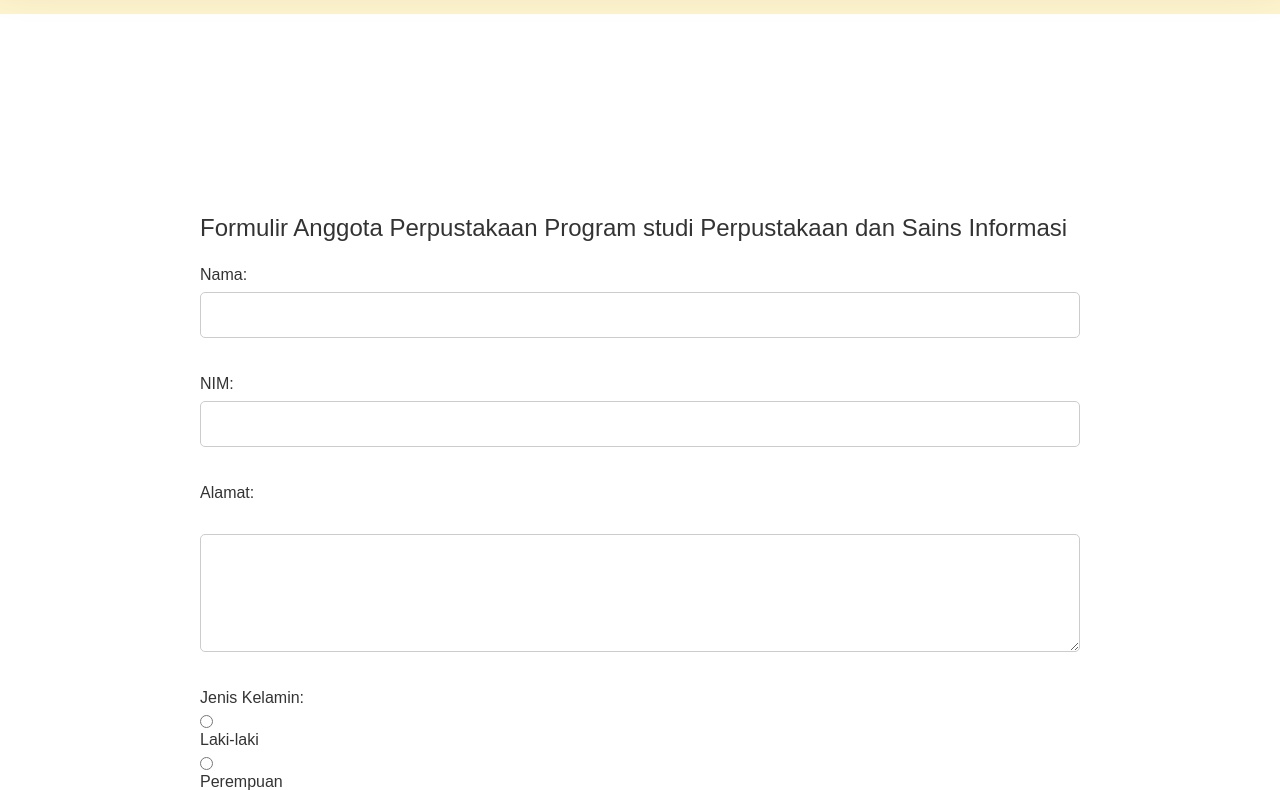
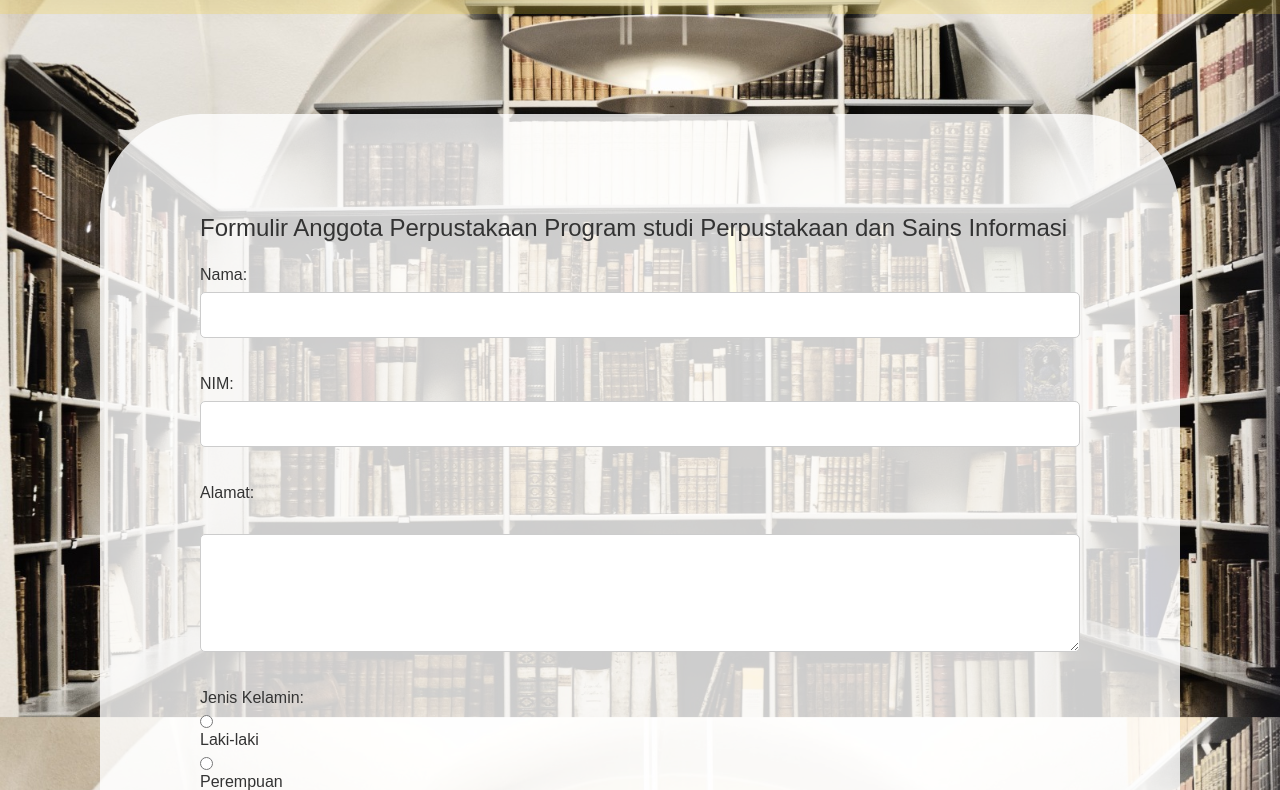
Before and after one commit to indrayhhh/indrayhhh.github.io, a plain HTML site: page Modul 2.html in a window 1280 px wide. Shown: the part 130-920 px from the top of the page. Drawn offline with nearby package versions, Linux system fonts and the light colour scheme.

Commit message:
Update styles.css

```diff
--- a/styles.css
+++ b/styles.css
@@ -7,7 +7,7 @@
 }
 
 body {
-    background-image: url('img/BACKGROUND.jpeg');
+    background-image: url('BACKGROUND.jpeg');
     background-size: cover;
     background-attachment: fixed;
     font-family: Arial, sans-serif;
```
